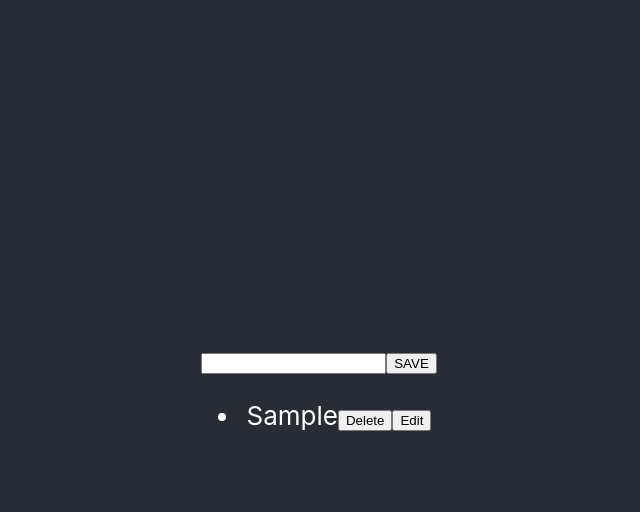
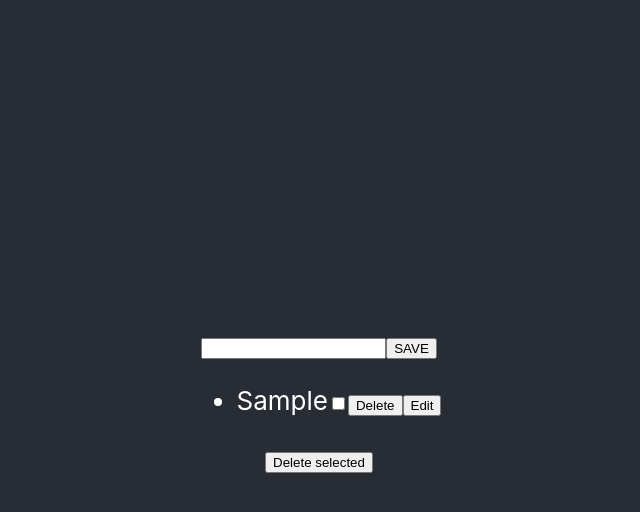
Before and after one commit to cg79/reactucode2, a React (Create React App) app: page / in a window 1280 px wide. Both pictures are taken after typing "Sample" into the empty fields and a click on the button "SAVE". Shown: the top 512 px of the page, without its empty margins (321-961 px from the left). Built offline with nearby package versions, Linux system fonts and the light colour scheme.

Commit message:
am sters toate elementele selectate

```diff
--- a/src/ToDoAdd.js
+++ b/src/ToDoAdd.js
@@ -68,6 +68,15 @@ class ToDoAdd extends React.Component {
   onChange = (event) => {
     this.setState({ name: event.target.value });
   }
+  handleCheck =(item) =>{
+    item.selected=!item.selected;
+  }
+  deletedSelected = () => {
+    const items = this.state.list.filter(el => !el.selected );
+    this.setState({
+      list: items
+    })
+  }
 
   render() {
 
@@ -86,15 +95,22 @@ class ToDoAdd extends React.Component {
           {this.state.list.map((item) => {
             return <li key={item.name}>
               {item.name}
+              <input type="checkbox"
+              onChange={() => this.handleCheck(item)}
+              defaultChecked={item.selected}/>
               <button onClick={() => this.deleteTodo(item.id)}>
                 Delete
               </button>
               <button onClick={() => this.editTodo(item)}>
                 Edit
               </button>
+
             </li>;
           })}
         </ul>
+        <button onClick={() => this.deletedSelected()}>
+              Delete selected
+              </button>
       </div>);
   }
 }
```
